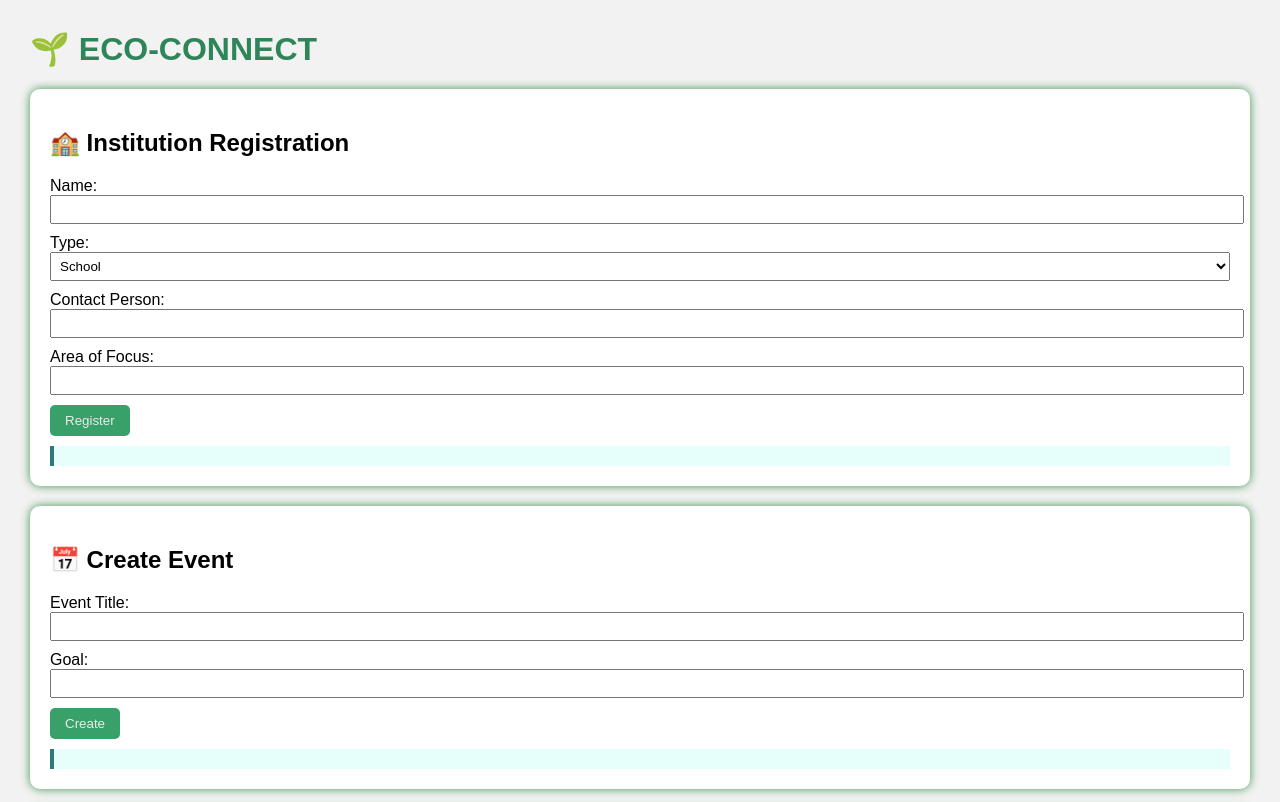
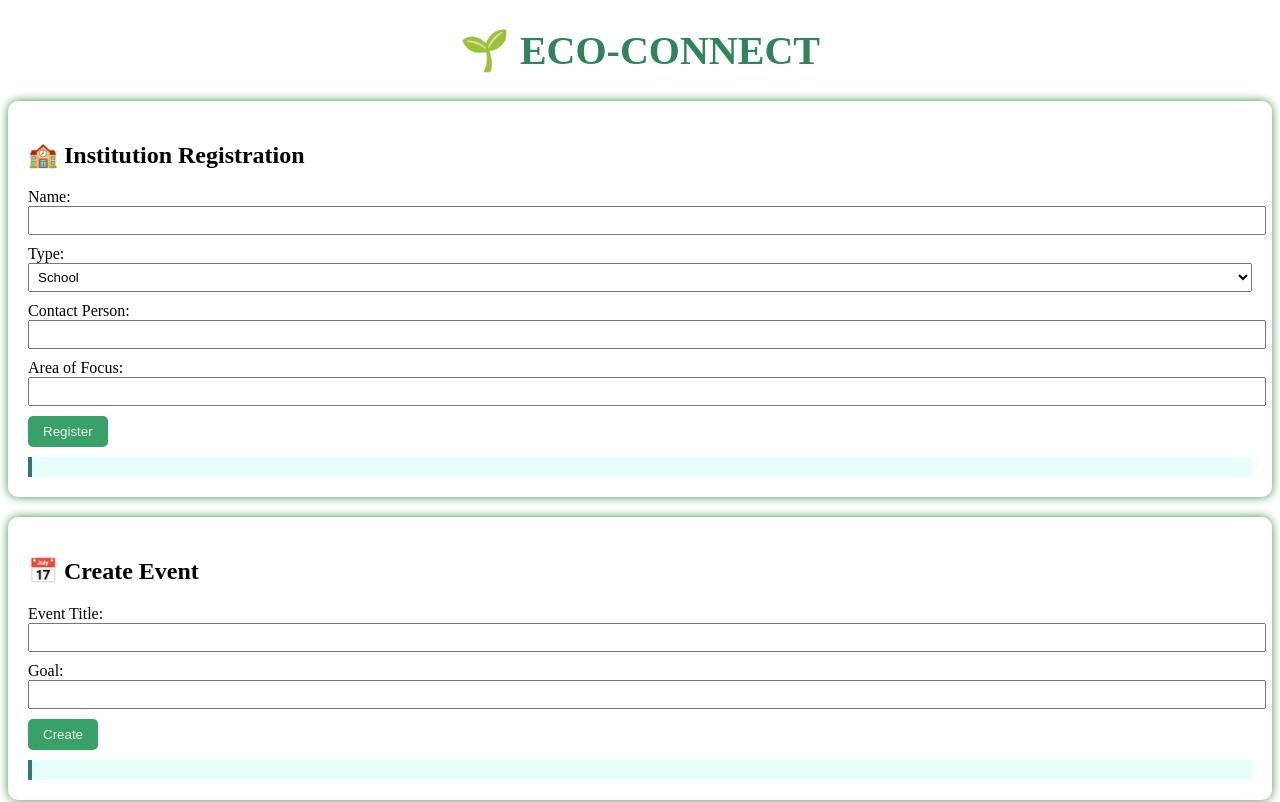
Before and after one commit to Sanjanasabu27/Eco-connect, a plain HTML site: page index.html in a window 1280 px wide. Shown: the top 802 px of the page. Drawn offline with Linux system fonts and the light colour scheme.

Commit message:
i enter the details

```diff
--- a/index.html
+++ b/index.html
@@ -2,8 +2,12 @@
 <html lang="en">
 <head>
   <meta charset="UTF-8">
-  <title>ECO-CONNECT</title>
+  <title align="center">ECO-CONNECT</title>
   <style>
+    text-align: center;
+      font-family: Arial, sans-serif;
+      margin-top: 40px;
+      color: #2c3e50;
     body {
       font-family: Arial, sans-serif;
       margin: 30px;
@@ -11,6 +15,8 @@
     }
     h1 {
       color: #2f855a;
+      text-align:center;
+      font-size: 2.5em;
     }
     section {
       background: #fff;
```
Also changed, not shown: assets/eco.png (added), 1 other file.
